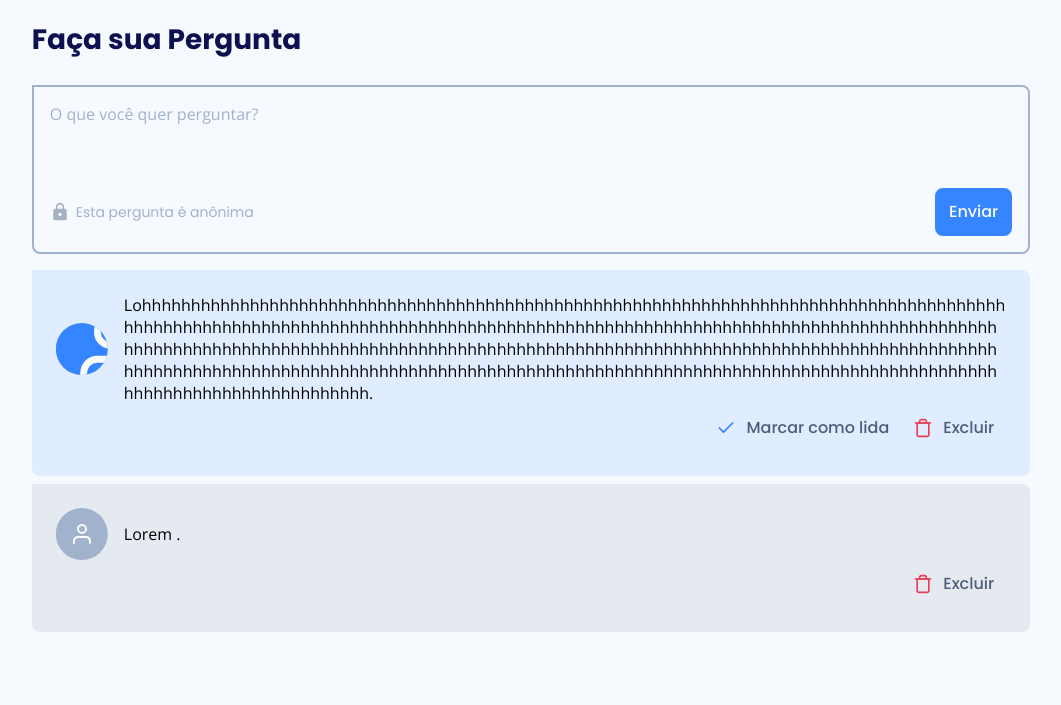
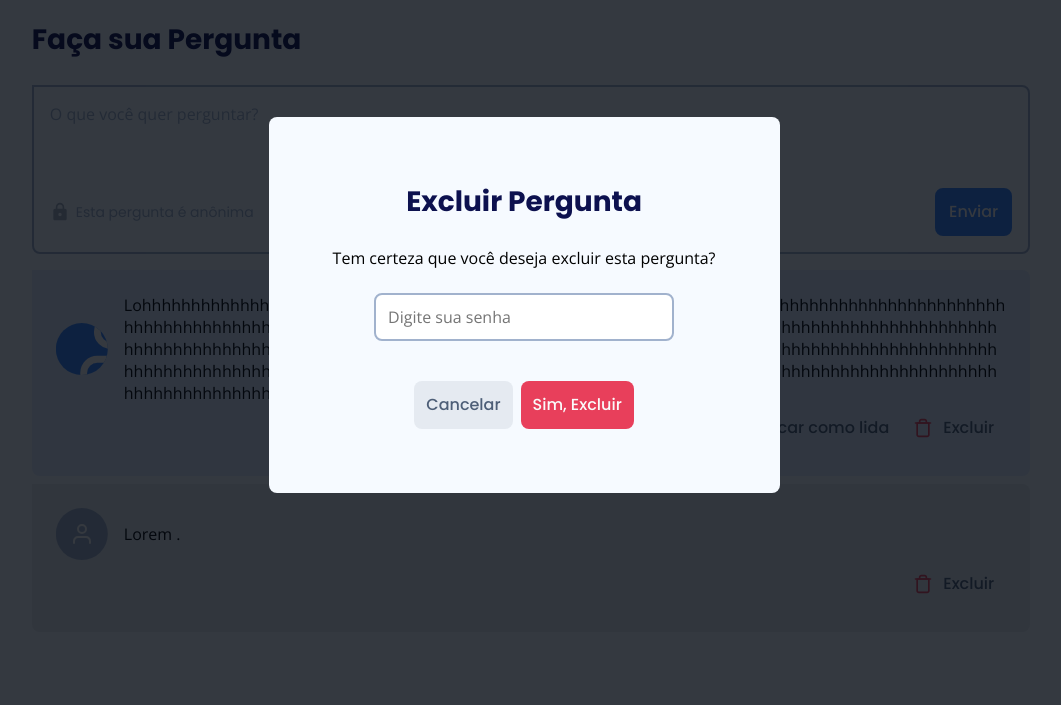
Before and after one commit to Mssjim/foguetao, a plain HTML site: page room.html in a window 1280 px wide. Shown: the part 95-800 px from the top of the page, without its empty margins (109-1170 px from the left). Drawn offline with nearby package versions, Linux system fonts and the light colour scheme.

Commit message:
Creation of 'modal' box

```diff
--- /dev/null
+++ b/css/modal.css
@@ -0,0 +1,38 @@
+.modal-wrapper {
+    display: flex;
+    position: fixed;
+
+    width: 100vw;
+    height: 100vh;
+    top: 0;
+    left: 0;
+
+    align-items: center;
+
+    background-color: #040911CC;
+}
+
+.modal-wrapper .modal {
+    background-color: var(--color-background);
+    border-radius: 0.8rem;
+    margin: auto 29.5%;
+    padding: 6.4rem;
+    text-align: center;
+}
+
+.modal-wrapper .modal form input {
+    width: min(30rem, 100%);
+    margin-top: 2.4rem;
+}
+
+.modal-wrapper .modal .buttons {
+    display: flex;
+    align-items: center;
+    justify-content: center;
+    margin-top: 4rem;
+}
+
+.modal-wrapper .modal .buttons .button,
+.modal-wrapper .modal .buttons button {
+    margin: 0 0.4rem;
+}
--- a/css/room.css
+++ b/css/room.css
@@ -1,20 +1,20 @@
-.buttons {
+header .buttons {
     float: right;
     margin-top: 3.2rem;
     margin-right: 11%;
     display: flex;
 }
 
-.buttons .button {
+header .buttons .button {
     width: auto;
 }
 
-.buttons .button:nth-child(1) {
+header .buttons .button:nth-child(1) {
     margin-right: 0.8rem;
     padding-left: 1.6rem;
 }
 
-.buttons .button:nth-child(2) {
+header .buttons .button:nth-child(2) {
     padding-right: 2rem;
 }
 
--- a/css/style.css
+++ b/css/style.css
@@ -42,7 +42,7 @@ header img {
     margin: 3.5rem 11%;
 }
 
-h2 {
+h1 {
     color:var(--color-black);
     font-size: clamp(20px, 5vw, 2.8rem);
     font-family: 'Poppins', sans-serif;
@@ -57,6 +57,7 @@ input, button, .button {
 input {
     border: 0.2rem solid var(--color-grey-blue);
     padding: 0 1.2rem;
+    outline: none;
 }
 
 .tv-form {
@@ -116,6 +117,18 @@ button.outlined, .button.outlined {
     color: var(--color-primary);
 }
 
+button.red, .button.red {
+    background-color: var(--color-red);
+    color: var(--color-white);
+    border: none;
+}
+
+button.grey, .button.grey {
+    background-color: var(--color-grey-light);
+    color: var(--color-grey-dark);
+    border: none;
+}
+
 button.transparent, .button.transparent {
     background: none;
     color: var(--color-grey-dark);
--- a/room.html
+++ b/room.html
@@ -7,6 +7,7 @@
     <title>Questions • Sala []</title> <!-- TODO Add room id -->
     <link rel="stylesheet" href="./css/style.css">
     <link rel="stylesheet" href="./css/room.css">
+    <link rel="stylesheet" href="./css/modal.css">
 </head>
 <body>
     <div class="content">
@@ -29,8 +30,8 @@
         <main>
             <div class="container">
                 <section class="question-form">
-                    <h2>Faça sua Pergunta</h2>
-                    <form action="POST" class="tv-form">
+                    <h1>Faça sua Pergunta</h1>
+                    <form method="POST" action="#" class="tv-form">
                         <label class="sr-only" for="question">O que você quer perguntar?</label>
                         <textarea name="question" id="question" cols="30" rows="10" placeholder="O que você quer perguntar?"></textarea>
                         <footer>
@@ -81,9 +82,30 @@
                         </div>
                     </div>
                 </section>
-
             </div>
         </main>
     </div>
+
+    <div class="modal-wrapper">
+        <div class="modal">
+            <h1>Excluir Pergunta</h1>
+            <p>Tem certeza que você deseja excluir esta pergunta?</p>
+
+            <form method="POST" action="#">
+                <label class="sr-only" for="password">Digite sua senha</label>
+                <input type="password" name="password" id="password" placeholder="Digite sua senha"/>
+
+                <div class="buttons">
+                    <div class="button grey">
+                        Cancelar
+                    </div>
+                    <button class="red">
+                        Sim, Excluir
+                    </button>
+                </div>
+            </form>
+        </div>
+    </div>
+
 </body>
 </html>
```
